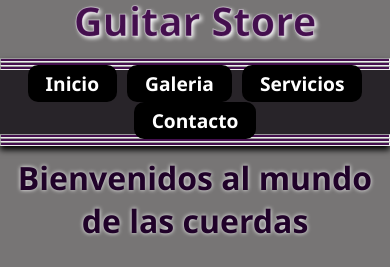
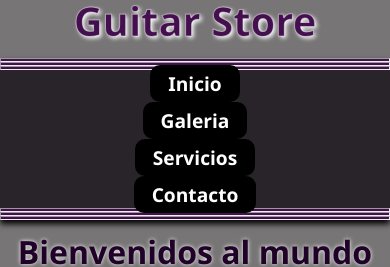
Before and after one commit to Gamdel84/Guitar-store, a React (Vite) app: page / in a window 390 px wide. Shown: the part 134-401 px from the top of the page. Built offline with nearby package versions, Linux system fonts and the light colour scheme.

Commit message:
Mas ajustes de responsive

```diff
--- a/src/index.css
+++ b/src/index.css
@@ -537,9 +537,12 @@ footer {
     .cont-torres {
     display: none;
   }
-  li a {
-    font-size: 1rem;
-    padding: 6px 8px;
+  #navegacion {
+    display: flex;
+    flex-direction: column;
+    gap: 10px;
+    justify-content: center;
+    align-items: center;
   }
 
   .contenedor-carousel { height: 180px; }
```
